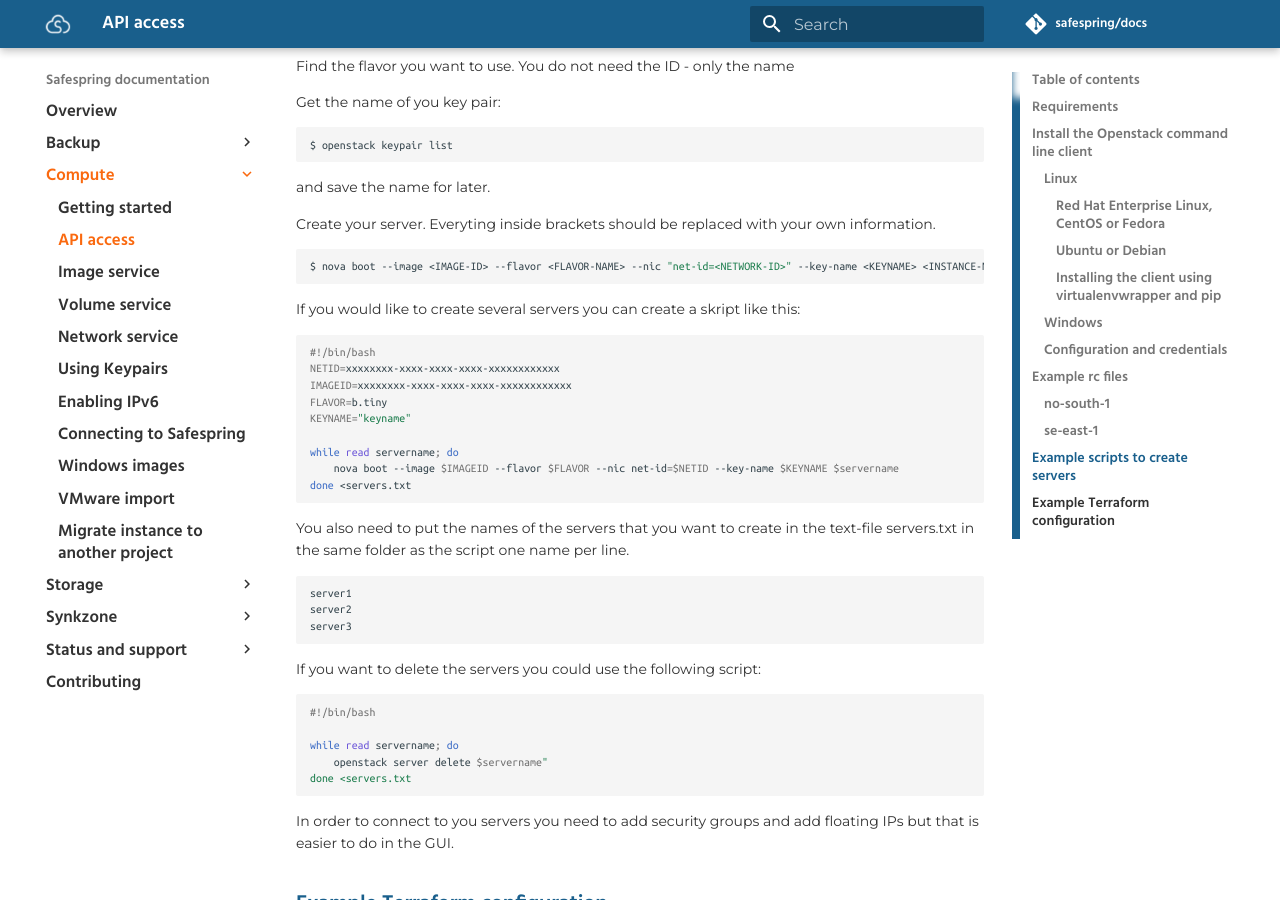
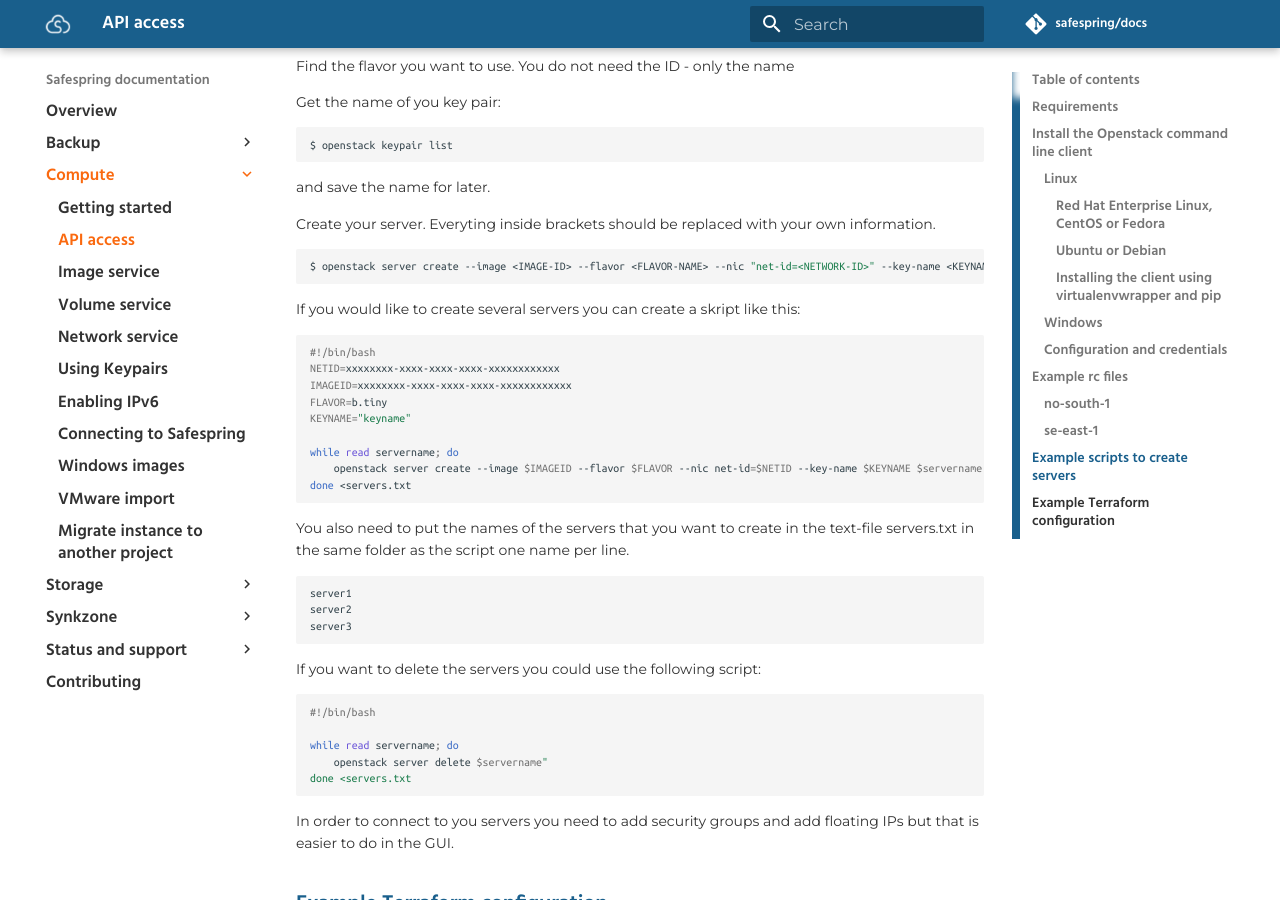
Before and after one commit to safespring/docs, an MkDocs documentation site: the page built from content/compute/api.md, in a window 1280 px wide and 900 px high, scrolled down 3048 px. Built offline with MkDocs 1.6.1 and Material for MkDocs 9.7.7, drawn with Linux system fonts in a browser that asks for light colours; comment, search, counter and statistics services are not loaded; old or Windows-style settings are respelled for this version of MkDocs.

Commit message:
Fixed nova boot command to be openstack server create instead

````diff
--- a/content/compute/api.md
+++ b/content/compute/api.md
@@ -172,7 +172,7 @@
 
 Create your server. Everyting inside brackets should be replaced with your own information.
 ```shell
-$ nova boot --image <IMAGE-ID> --flavor <FLAVOR-NAME> --nic "net-id=<NETWORK-ID>" --key-name <KEYNAME> <INSTANCE-NAME>
+$ openstack server create --image <IMAGE-ID> --flavor <FLAVOR-NAME> --nic "net-id=<NETWORK-ID>" --key-name <KEYNAME> <INSTANCE-NAME>
 ```
 
 If you would like to create several servers you can create a skript like this:
@@ -184,7 +184,7 @@
 KEYNAME="keyname"
 
 while read servername; do
-    nova boot --image $IMAGEID --flavor $FLAVOR --nic net-id=$NETID --key-name $KEYNAME $servername
+    openstack server create --image $IMAGEID --flavor $FLAVOR --nic net-id=$NETID --key-name $KEYNAME $servername
 done <servers.txt
 ```
 
````
